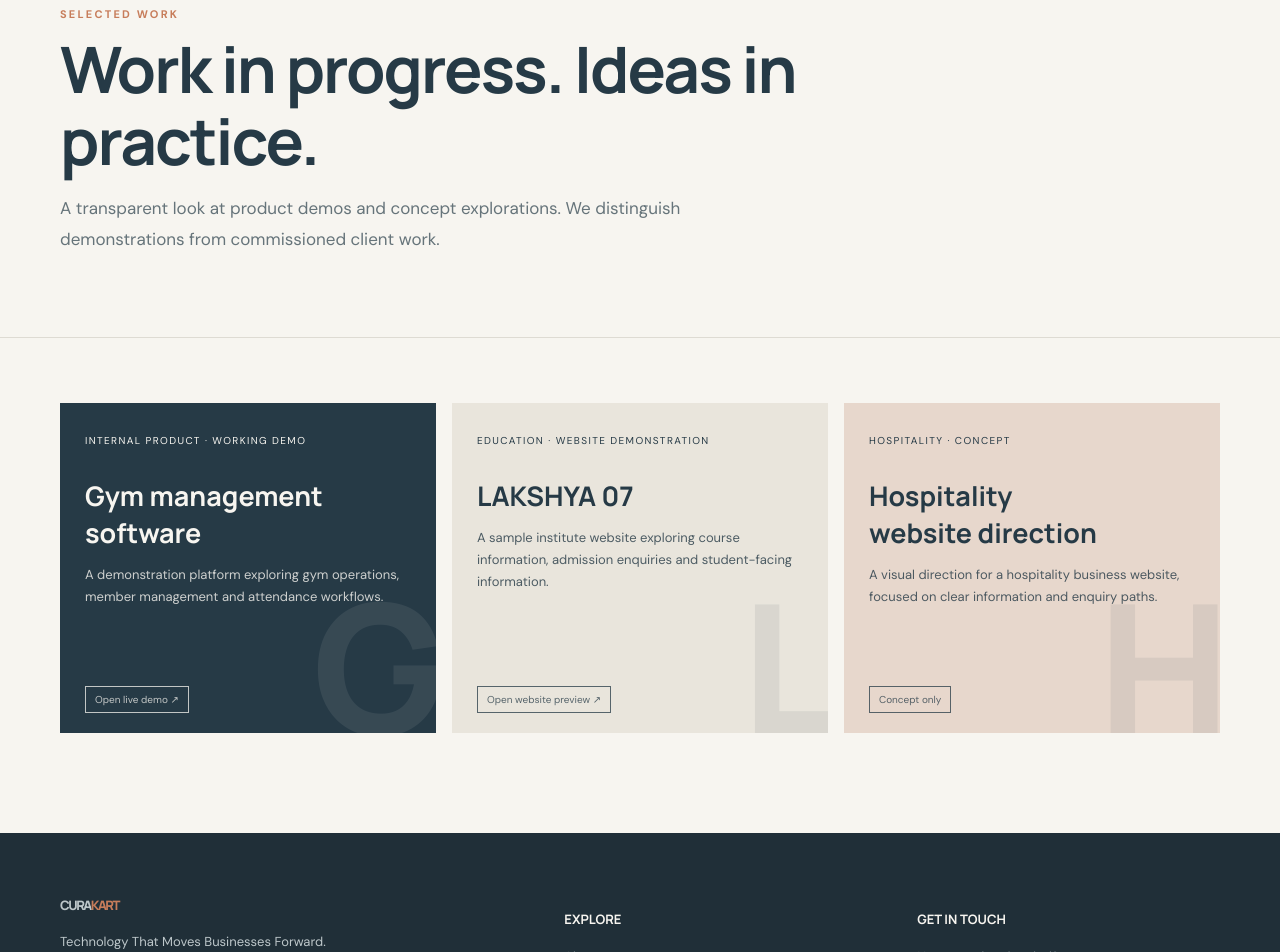
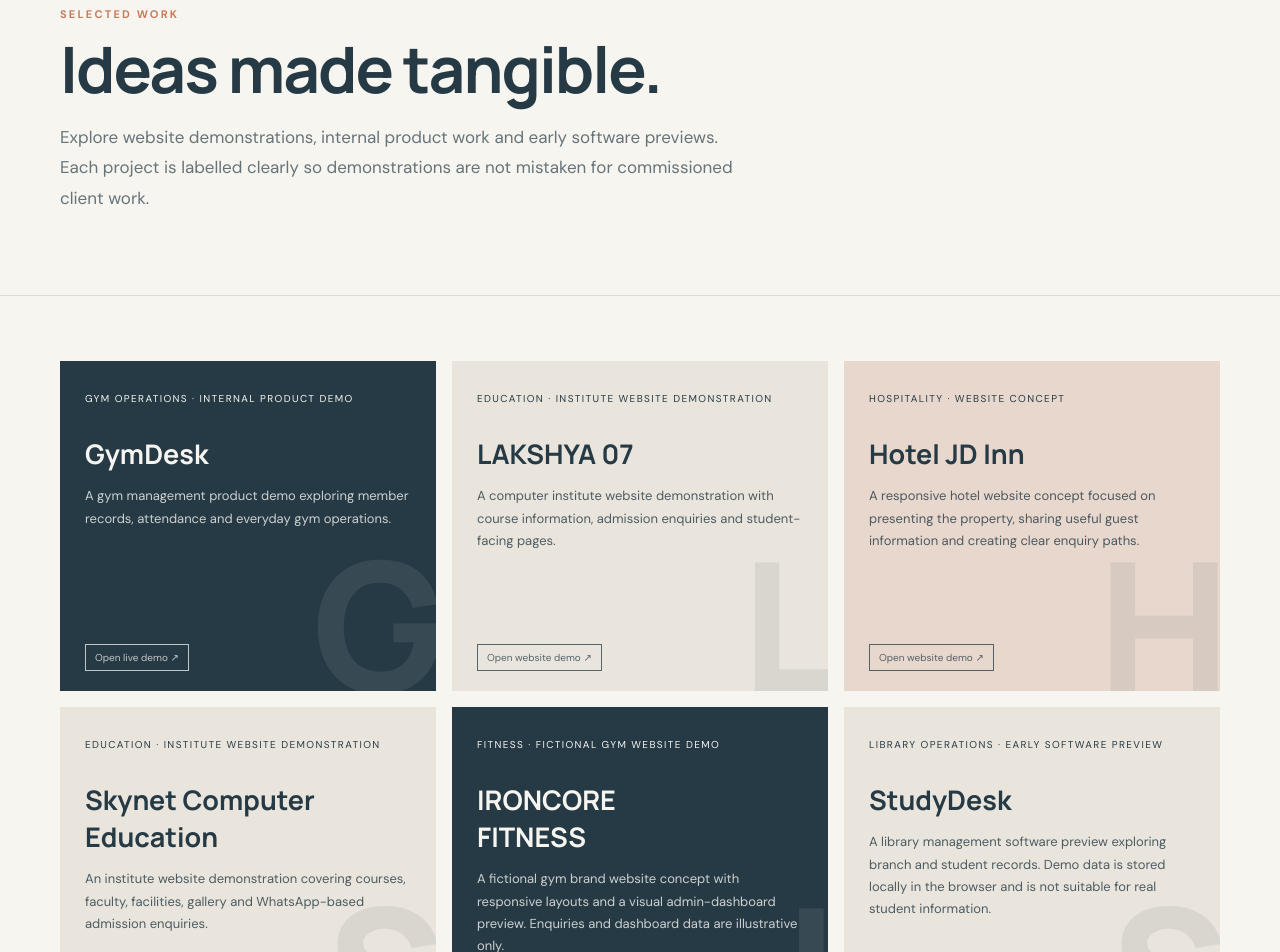
Before and after one commit to kunalkunar108/curakart-tech, a Next.js app: page /work in a window 1280 px wide. Shown: the part 160-1112 px from the top of the page. Built offline with nearby package versions, Linux system fonts and the light colour scheme.

Commit message:
Expand portfolio with verified project demos

```diff
--- a/app/work/page.tsx
+++ b/app/work/page.tsx
@@ -1,3 +1,104 @@
-import type { Metadata } from "next"; export const metadata:Metadata={title:"Selected work"};
-const work=[{name:"Gym management software",type:"Internal product · Working demo",desc:"A demonstration platform exploring gym operations, member management and attendance workflows.",url:"https://gym-managment-software-ecru.vercel.app/",tone:"dark",label:"Open live demo ↗"},{name:"LAKSHYA 07",type:"Education · Website demonstration",desc:"A sample institute website exploring course information, admission enquiries and student-facing information.",url:"https://lakshya-07.vercel.app/",tone:"",label:"Open website preview ↗"},{name:"Hospitality website direction",type:"Hospitality · Concept",desc:"A visual direction for a hospitality business website, focused on clear information and enquiry paths.",url:"",tone:"rose",label:"Concept exploration"}];
-export default function Work(){return <><section className="page-hero"><div className="wrap"><div className="eyebrow">Selected work</div><h1>Work in progress. Ideas in practice.</h1><p>A transparent look at product demos and concept explorations. We distinguish demonstrations from commissioned client work.</p></div></section><section className="content"><div className="wrap grid3">{work.map((w,i)=><article className={"project "+w.tone} key={w.name} style={{minHeight:330}}><div><small>{w.type}</small><strong style={{display:"block",marginTop:28}}>{w.name}</strong><p style={{fontSize:13,lineHeight:1.7,opacity:.8}}>{w.desc}</p></div><div>{w.url?<a className="tag" href={w.url} target="_blank" rel="noreferrer">{w.label}</a>:<span className="tag">Concept only</span>}</div><b className="project-mark">{["G","L","H"][i]}</b></article>)}</div></section></>}
+import type { Metadata } from "next";
+export const metadata: Metadata = { title: "Selected work" };
+
+const work = [
+  {
+    name: "GymDesk",
+    type: "Gym operations · Internal product demo",
+    desc: "A gym management product demo exploring member records, attendance and everyday gym operations.",
+    url: "https://gym-managment-software-ecru.vercel.app/",
+    tone: "dark",
+    label: "Open live demo ↗",
+  },
+  {
+    name: "LAKSHYA 07",
+    type: "Education · Institute website demonstration",
+    desc: "A computer institute website demonstration with course information, admission enquiries and student-facing pages.",
+    url: "https://lakshya-07.vercel.app/",
+    tone: "",
+    label: "Open website demo ↗",
+  },
+  {
+    name: "Hotel JD Inn",
+    type: "Hospitality · Website concept",
+    desc: "A responsive hotel website concept focused on presenting the property, sharing useful guest information and creating clear enquiry paths.",
+    url: "https://hotel-jd-afzv8wjal-kunal-s-project.vercel.app/",
+    tone: "rose",
+    label: "Open website demo ↗",
+  },
+  {
+    name: "Skynet Computer Education",
+    type: "Education · Institute website demonstration",
+    desc: "An institute website demonstration covering courses, faculty, facilities, gallery and WhatsApp-based admission enquiries.",
+    url: "https://skynet-computer-education-jvb5d3gzc-kunal-s-project.vercel.app/",
+    tone: "",
+    label: "Open website demo ↗",
+  },
+  {
+    name: "IRONCORE FITNESS",
+    type: "Fitness · Fictional gym website demo",
+    desc: "A fictional gym brand website concept with responsive layouts and a visual admin-dashboard preview. Enquiries and dashboard data are illustrative only.",
+    url: "https://gym-demo-hdxihvgrk-kunal-s-project.vercel.app/",
+    tone: "dark",
+    label: "Open website demo ↗",
+  },
+  {
+    name: "StudyDesk",
+    type: "Library operations · Early software preview",
+    desc: "A library management software preview exploring branch and student records. Demo data is stored locally in the browser and is not suitable for real student information.",
+    url: "https://study-library-management-nveytzq72-kunal-s-project.vercel.app/",
+    tone: "",
+    label: "Open software preview ↗",
+  },
+  {
+    name: "Hospitality website direction",
+    type: "Hospitality · Concept exploration",
+    desc: "A visual direction for café, restaurant and stay businesses, focused on clear information, menus and enquiry paths.",
+    url: "",
+    tone: "rose",
+    label: "Concept exploration",
+  },
+];
+
+export default function Work() {
+  return (
+    <>
+      <section className="page-hero">
+        <div className="wrap">
+          <div className="eyebrow">Selected work</div>
+          <h1>Ideas made tangible.</h1>
+          <p>
+            Explore website demonstrations, internal product work and early software previews.
+            Each project is labelled clearly so demonstrations are not mistaken for commissioned client work.
+          </p>
+        </div>
+      </section>
+      <section className="content">
+        <div className="wrap grid3">
+          {work.map((item, index) => (
+            <article className={"project " + item.tone} key={item.name} style={{ minHeight: 330 }}>
+              <div>
+                <small>{item.type}</small>
+                <strong style={{ display: "block", marginTop: 28 }}>{item.name}</strong>
+                <p style={{ fontSize: 13, lineHeight: 1.7, opacity: 0.8 }}>{item.desc}</p>
+              </div>
+              <div>
+                {item.url ? (
+                  <a className="tag" href={item.url} target="_blank" rel="noreferrer">{item.label}</a>
+                ) : (
+                  <span className="tag">{item.label}</span>
+                )}
+              </div>
+              <b className="project-mark">{["G", "L", "H", "S", "I", "S", "H"][index]}</b>
+            </article>
+          ))}
+        </div>
+        <p className="note" style={{ marginTop: 28 }}>
+          Demonstrations may contain illustrative content and limited functionality. They are not production services
+          and should not be used to submit real customer, member or student data. Production scope, integrations and
+          content are agreed separately for each project.
+        </p>
+      </section>
+    </>
+  );
+}
```
